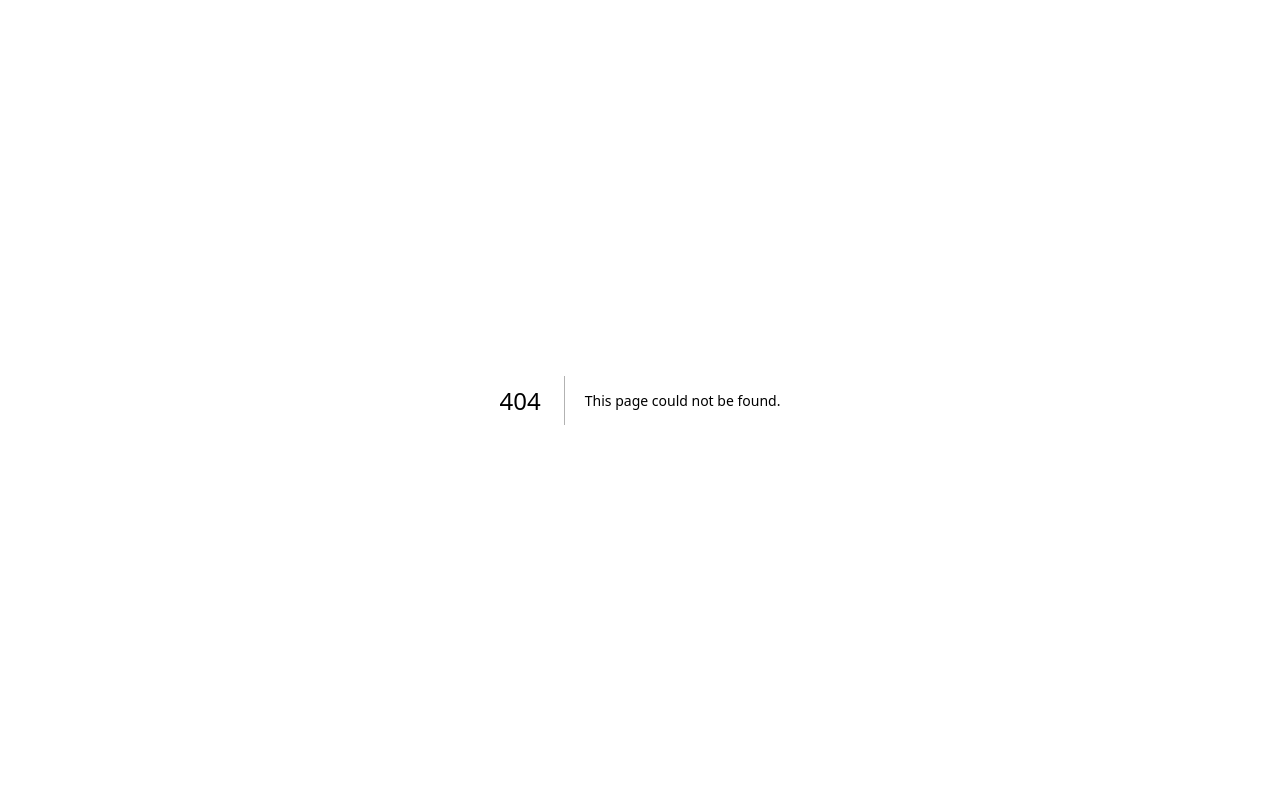
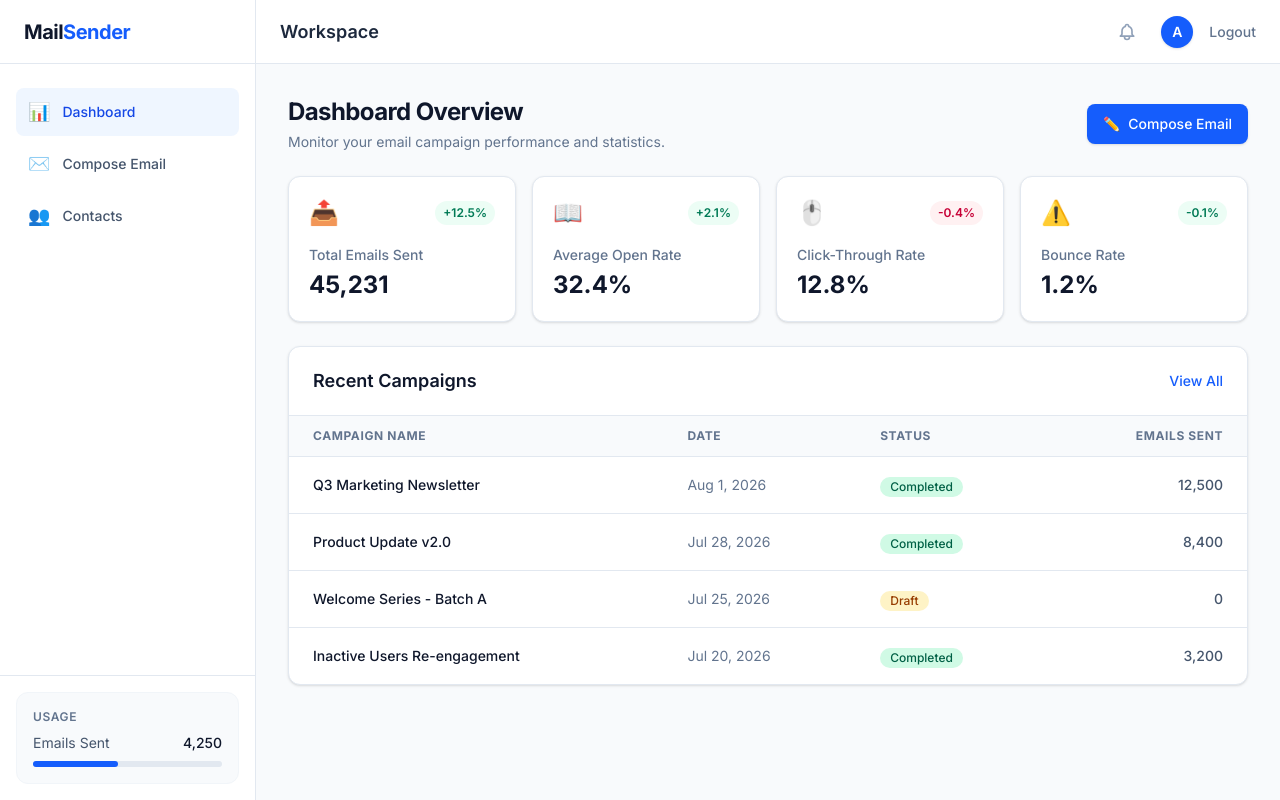
Before and after one commit to khanlazyanas/bulk-email-sender-frontend, a Next.js app: page /dashboard in a window 1280 px wide. Before the commit this address had no page. Built offline with nearby package versions, Linux system fonts and the light colour scheme.

Commit message:
feat: create high-end dashboard stats and recent campaigns table

```diff
--- /dev/null
+++ b/src/app/(dashboard)/dashboard/page.tsx
@@ -0,0 +1,104 @@
+import Link from "next/link";
+
+export default function DashboardPage() {
+  // Ye temporary dummy data hai UI design ke liye.
+  // Baad me ise Hono API se replace karenge.
+  const stats = [
+    { label: "Total Emails Sent", value: "45,231", trend: "+12.5%", isPositive: true, icon: "📤" },
+    { label: "Average Open Rate", value: "32.4%", trend: "+2.1%", isPositive: true, icon: "📖" },
+    { label: "Click-Through Rate", value: "12.8%", trend: "-0.4%", isPositive: false, icon: "🖱️" },
+    { label: "Bounce Rate", value: "1.2%", trend: "-0.1%", isPositive: true, icon: "⚠️" }, // Kam bounce rate accha hota hai
+  ];
+
+  const recentCampaigns = [
+    { id: 1, name: "Q3 Marketing Newsletter", date: "Aug 1, 2026", status: "Completed", sent: 12500 },
+    { id: 2, name: "Product Update v2.0", date: "Jul 28, 2026", status: "Completed", sent: 8400 },
+    { id: 3, name: "Welcome Series - Batch A", date: "Jul 25, 2026", status: "Draft", sent: 0 },
+    { id: 4, name: "Inactive Users Re-engagement", date: "Jul 20, 2026", status: "Completed", sent: 3200 },
+  ];
+
+  return (
+    <div className="space-y-6">
+
+      {/* Page Header */}
+      <div className="flex flex-col sm:flex-row sm:items-center sm:justify-between gap-4">
+        <div>
+          <h1 className="text-2xl font-bold text-slate-900 tracking-tight">Dashboard Overview</h1>
+          <p className="text-sm text-slate-500 mt-1">Monitor your email campaign performance and statistics.</p>
+        </div>
+        <Link
+          href="/compose"
+          className="inline-flex items-center justify-center gap-2 bg-blue-600 text-white px-4 py-2.5 rounded-lg text-sm font-medium hover:bg-blue-700 transition-colors shadow-sm"
+        >
+          <span>✏️</span> Compose Email
+        </Link>
+      </div>
+
+      {/* Stats Grid */}
+      <div className="grid grid-cols-1 sm:grid-cols-2 lg:grid-cols-4 gap-4">
+        {stats.map((stat, index) => (
+          <div key={index} className="bg-white p-5 rounded-xl border border-slate-200 shadow-sm">
+            <div className="flex items-center justify-between mb-4">
+              <span className="text-2xl">{stat.icon}</span>
+              <span className={`text-xs font-semibold px-2 py-1 rounded-full ${
+                stat.isPositive ? "bg-emerald-50 text-emerald-700" : "bg-rose-50 text-rose-700"
+              }`}>
+                {stat.trend}
+              </span>
+            </div>
+            <div>
+              <p className="text-sm font-medium text-slate-500 mb-1">{stat.label}</p>
+              <h3 className="text-2xl font-bold text-slate-900">{stat.value}</h3>
+            </div>
+          </div>
+        ))}
+      </div>
+
+      {/* Recent Campaigns Table Section */}
+      <div className="bg-white border border-slate-200 rounded-xl shadow-sm overflow-hidden">
+        <div className="px-6 py-5 border-b border-slate-200 flex items-center justify-between">
+          <h2 className="text-lg font-semibold text-slate-900">Recent Campaigns</h2>
+          <button className="text-sm text-blue-600 font-medium hover:text-blue-700">View All</button>
+        </div>
+
+        <div className="overflow-x-auto">
+          <table className="w-full text-left border-collapse">
+            <thead>
+              <tr className="bg-slate-50 border-b border-slate-200 text-xs uppercase tracking-wider text-slate-500 font-semibold">
+                <th className="px-6 py-3">Campaign Name</th>
+                <th className="px-6 py-3">Date</th>
+                <th className="px-6 py-3">Status</th>
+                <th className="px-6 py-3 text-right">Emails Sent</th>
+              </tr>
+            </thead>
+            <tbody className="divide-y divide-slate-200">
+              {recentCampaigns.map((campaign) => (
+                <tr key={campaign.id} className="hover:bg-slate-50 transition-colors">
+                  <td className="px-6 py-4 whitespace-nowrap text-sm font-medium text-slate-900">
+                    {campaign.name}
+                  </td>
+                  <td className="px-6 py-4 whitespace-nowrap text-sm text-slate-500">
+                    {campaign.date}
+                  </td>
+                  <td className="px-6 py-4 whitespace-nowrap">
+                    <span className={`inline-flex items-center px-2.5 py-0.5 rounded-full text-xs font-medium ${
+                      campaign.status === "Completed"
+                        ? "bg-emerald-100 text-emerald-800"
+                        : "bg-amber-100 text-amber-800"
+                    }`}>
+                      {campaign.status}
+                    </span>
+                  </td>
+                  <td className="px-6 py-4 whitespace-nowrap text-sm text-slate-600 text-right font-medium">
+                    {campaign.sent.toLocaleString()}
+                  </td>
+                </tr>
+              ))}
+            </tbody>
+          </table>
+        </div>
+      </div>
+
+    </div>
+  );
+}
```
